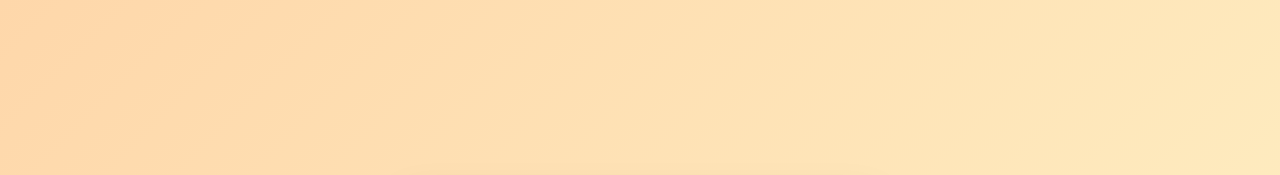
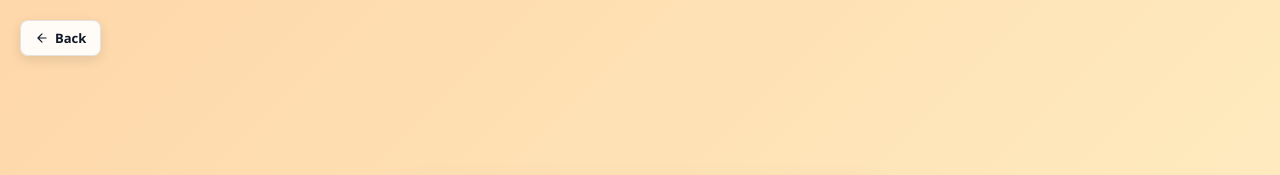
Before and after one commit to vinay9477/Honey-Shield-, a website: page frontend/bot-test.html in a window 1280 px wide. Shown: the top 175 px of the page. Drawn offline with Linux system fonts and the light colour scheme.

Commit message:
feat: add back button to all test attack pages

```diff
--- a/frontend/bot-test.html
+++ b/frontend/bot-test.html
@@ -118,6 +118,10 @@
 </head>
 
 <body>
+<a href="services.html" class="back-btn" title="Back to Services">
+  <svg width="14" height="14" viewBox="0 0 24 24" fill="none" stroke="currentColor" stroke-width="2" stroke-linecap="round" stroke-linejoin="round"><path d="M19 12H5M12 19l-7-7 7-7"/></svg>
+  Back
+</a>
 
 <div class="test-container">
 
--- a/frontend/public/css/responsive.css
+++ b/frontend/public/css/responsive.css
@@ -506,3 +506,7 @@
     padding-bottom: 8px !important;
   }
 }
+/* ===== BACK BUTTON (Test Pages) ===== */
+.back-btn { position: absolute; top: 20px; left: 20px; color: #111827; text-decoration: none; font-size: 13px; font-weight: 600; display: flex; align-items: center; gap: 6px; transition: all 0.2s; z-index: 1000; background: rgba(255,255,255,0.9); backdrop-filter: blur(4px); padding: 8px 14px; border-radius: 8px; border: 1px solid rgba(0,0,0,0.1); box-shadow: 0 4px 12px rgba(0,0,0,0.1); }
+.back-btn:hover { transform: translateY(-2px); box-shadow: 0 6px 16px rgba(0,0,0,0.15); }
+@media (max-width: 480px) { .back-btn { top: 12px; left: 12px; font-size: 11px; padding: 6px 10px; } }
```
Also changed, not shown: frontend/auth-scenarios.html (+4 -0 lines), frontend/bruteforce-test.html (+4 -0 lines), frontend/csrf-test.html (+4 -0 lines), frontend/ddos-test.html (+4 -0 lines), frontend/fileupload-test.html (+4 -0 lines), frontend/honeypot-test.html (+4 -0 lines), frontend/keylogger-test.html (+4 -0 lines), frontend/ratelimit-test.html (+4 -0 lines), frontend/sql-test.html (+4 -0 lines), frontend/traversal-test.html (+4 -0 lines), frontend/xss-test.html (+4 -0 lines).
